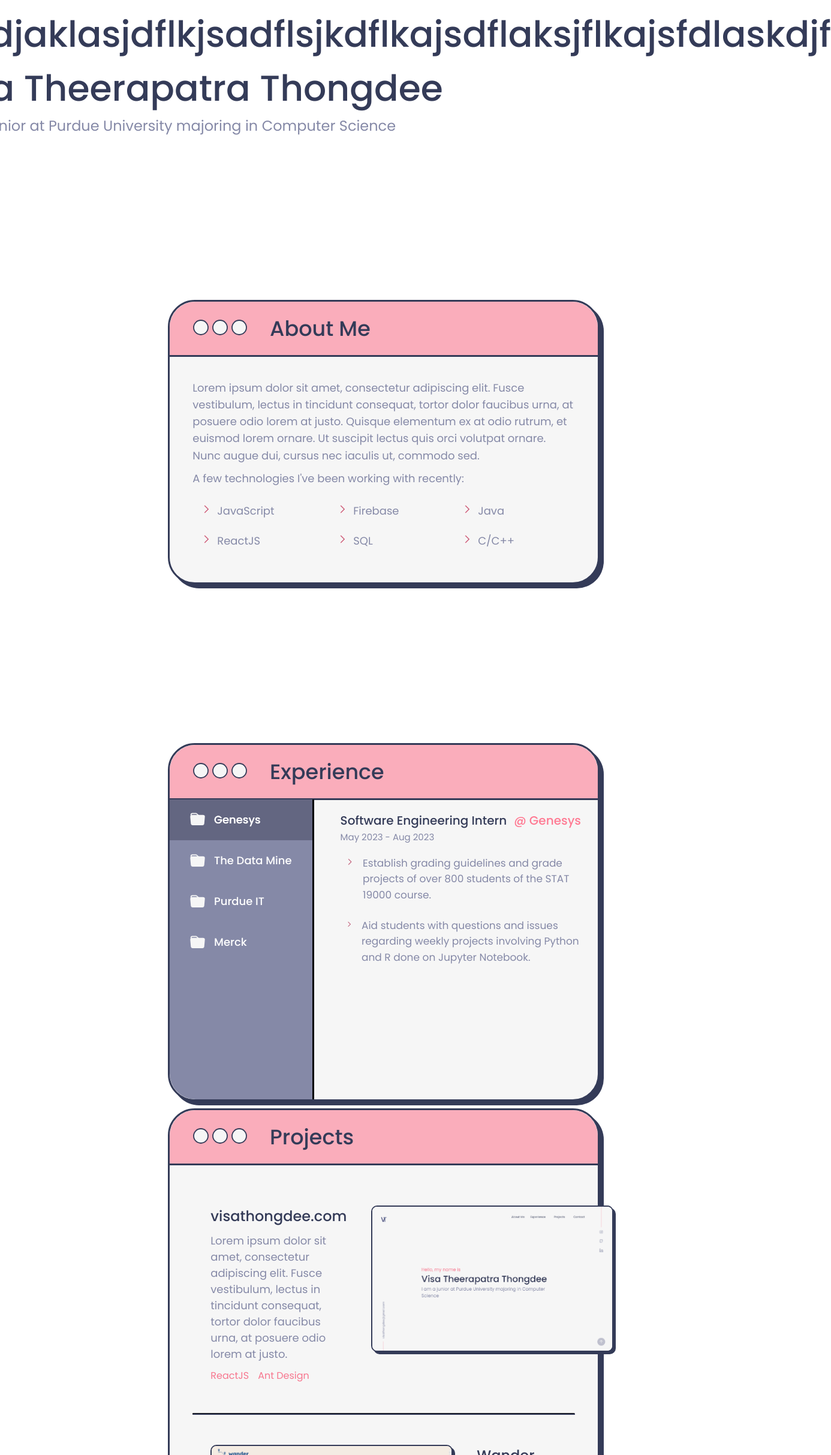
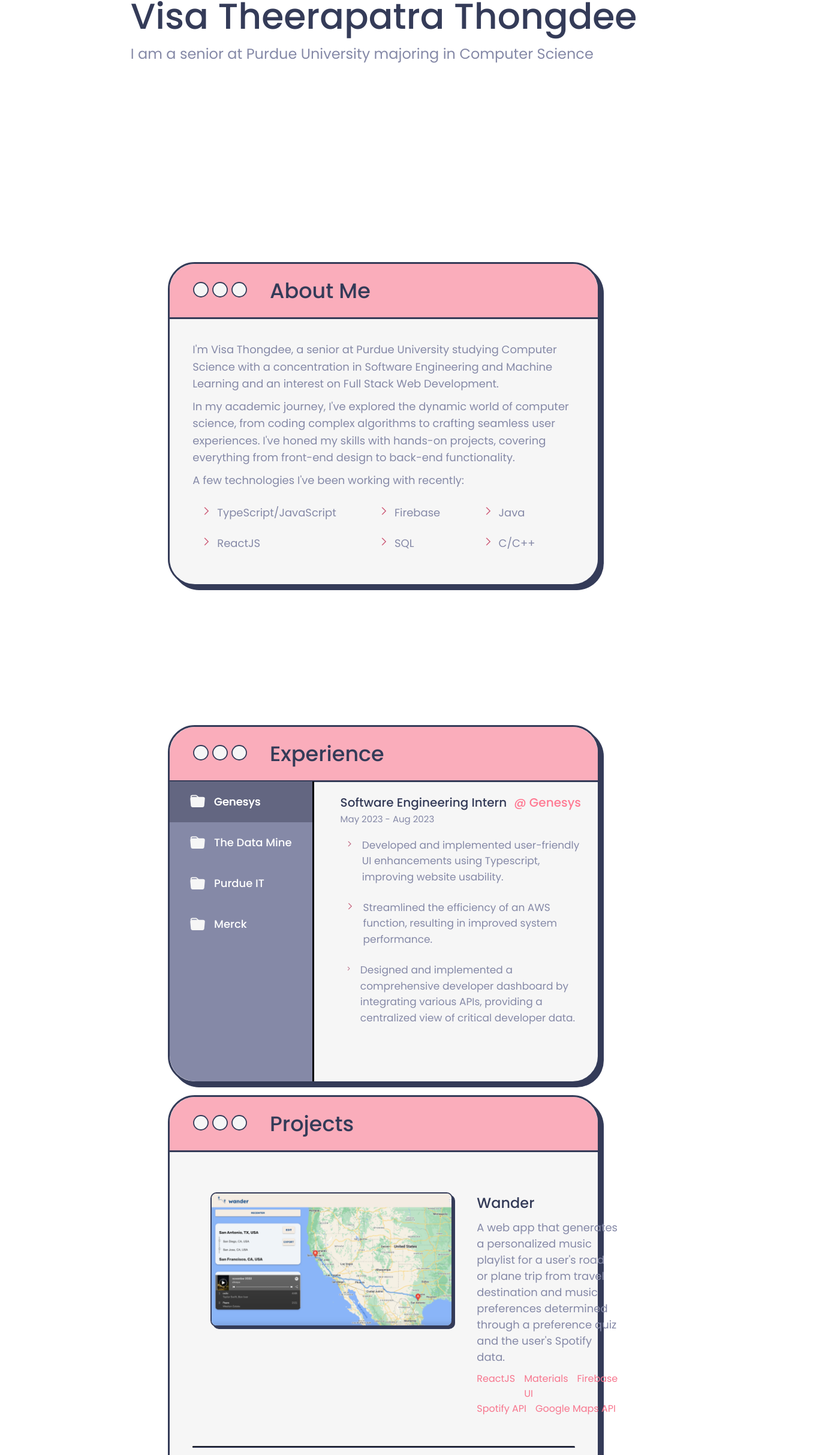
Before and after one commit to visathongdee/personal-website, a React (Create React App) app in the folder my-app/: page / in a window 1280 px wide. Shown: the part 331-2757 px from the top of the page at 60% size, 1386 px wide, since content can reach past the window. Built offline with nearby package versions, Linux system fonts and the light colour scheme.

Commit message:
Updated unwritten descriptions + Added back to top button

```diff
--- a/my-app/src/pages/home.js
+++ b/my-app/src/pages/home.js
@@ -1,6 +1,6 @@
 import React from "react";
 import "../style.css";
-import { Button, theme, Anchor } from "antd";
+import { FloatButton, theme, Anchor } from "antd";
 // import { useNavigate } from "react-router-dom";
 import Landing from "./sections/landing";
 import AboutMe from "./sections/aboutMe";
@@ -38,6 +38,7 @@ export default function Home() {
 
   return (
     <div>
+      <FloatButton.BackTop className="floatbutton"/>
       <Anchor direction="horizontal" items={items} className="anchor" />
       <Landing />
       <div id="aboutMe">
--- a/my-app/src/pages/sections/aboutMe.js
+++ b/my-app/src/pages/sections/aboutMe.js
@@ -1,13 +1,14 @@
 import React from "react";
 import "../../style.css";
-import { theme, Card } from "antd";
+import { Card } from "antd";
 import { BsFillCircleFill, BsChevronRight } from "react-icons/bs";
+// import { theme } from "antd";
 // import { useNavigate } from "react-router-dom";
 
-const { useToken } = theme;
+// const { useToken } = theme;
 
 export default function AboutMe() {
-  const { token } = useToken();
+  // const { token } = useToken();
   const title = (
     <div style={{ display: "flex", marginTop: "5px", marginBottom: "5px" }}>
       <div
@@ -32,7 +33,7 @@ export default function AboutMe() {
     </div>
   );
 
-  const techs = ["JavaScript", "Firebase", "Java", "ReactJS", "SQL", "C/C++"];
+  const techs = ["TypeScript/JavaScript", "Firebase", "Java", "ReactJS", "SQL", "C/C++"];
   const techDiv = [];
   for (let tech of techs) {
     techDiv.push(
@@ -46,13 +47,12 @@ export default function AboutMe() {
   return (
     <div className="parent">
       <div className="container">
-        <Card title={title} style={{ textAlign: "left" }}>
+        <Card title={title} className="browserCard">
           <p>
-            Lorem ipsum dolor sit amet, consectetur adipiscing elit. Fusce
-            vestibulum, lectus in tincidunt consequat, tortor dolor faucibus
-            urna, at posuere odio lorem at justo. Quisque elementum ex at odio
-            rutrum, et euismod lorem ornare. Ut suscipit lectus quis orci
-            volutpat ornare. Nunc augue dui, cursus nec iaculis ut, commodo sed.
+            I'm Visa Thongdee, a senior at Purdue University studying Computer Science with a concentration in Software Engineering and Machine Learning and an interest on Full Stack Web Development.
+          </p>
+          <p>
+            In my academic journey, I've explored the dynamic world of computer science, from coding complex algorithms to crafting seamless user experiences. I've honed my skills with hands-on projects, covering everything from front-end design to back-end functionality.
           </p>
           <p>A few technologies I've been working with recently:</p>
           <div className="skillsGrid">
--- a/my-app/src/pages/sections/experience.tsx
+++ b/my-app/src/pages/sections/experience.tsx
@@ -1,14 +1,14 @@
 import React from "react";
 import "../../style.css";
-import { theme, Card } from "antd";
+import { Card } from "antd";
 import {
   BsFillCircleFill,
   BsChevronRight,
   BsFillFolderFill,
 } from "react-icons/bs";
-import { Radio, Tabs } from "antd";
+import { Tabs } from "antd";
 
-const { useToken } = theme;
+// const { useToken } = theme;
 
 interface ExperienceEntry {
   title: string;
@@ -18,7 +18,7 @@ interface ExperienceEntry {
 }
 
 export default function Experience() {
-  const { token } = useToken();
+  // const { token } = useToken();
   const aboutMeTitle = (
     <div style={{ display: "flex", marginTop: "5px", marginBottom: "5px" }}>
       <div
@@ -48,8 +48,9 @@ export default function Experience() {
     place: "@ Genesys",
     date: "May 2023 - Aug 2023",
     bullets: [
-      "Establish grading guidelines and grade projects of over 800 students of the STAT 19000 course.",
-      "Aid students with questions and issues regarding weekly projects involving Python and R done on Jupyter Notebook.",
+      "Developed and implemented user-friendly UI enhancements using Typescript, improving website usability.",
+      "Streamlined the efficiency of an AWS function, resulting in improved system performance.",
+      "Designed and implemented a comprehensive developer dashboard by integrating various APIs, providing a centralized view of critical developer data.",
     ],
   };
 
@@ -175,7 +176,7 @@ export default function Experience() {
       <div className="container">
         <Card
           title={aboutMeTitle}
-          style={{ textAlign: "left" }}
+          className="browserCard"
           bodyStyle={{ padding: "0", margin: "0" }}
         >
           {/* <Tabs
--- a/my-app/src/pages/sections/landing.js
+++ b/my-app/src/pages/sections/landing.js
@@ -14,9 +14,6 @@ export default function Landing() {
           Hello, my name is
         </h2>
         <h1 style={{ fontSize: "60px", margin: "0px", textAlign: "left" }}>
-          test check alsdjaklasjdflkjsadflsjkdflkajsdflaksjflkajsfdlaskdjf
-        </h1>
-        <h1 style={{ fontSize: "60px", margin: "0px", textAlign: "left" }}>
           Visa Theerapatra Thongdee
         </h1>
         <h2
@@ -26,7 +23,7 @@ export default function Landing() {
             textAlign: "left",
           }}
         >
-          I am a junior at Purdue University majoring in Computer Science
+          I am a senior at Purdue University majoring in Computer Science
         </h2>
       </div>
     </div>
--- a/my-app/src/pages/sections/projects.tsx
+++ b/my-app/src/pages/sections/projects.tsx
@@ -1,7 +1,7 @@
 import React from "react";
 import "../../style.css";
 import { theme, Card } from "antd";
-import { BsFillCircleFill, BsChevronRight } from "react-icons/bs";
+import { BsFillCircleFill } from "react-icons/bs";
 import wanderPhoto from "../images/wanderMap.png";
 import websitePhoto from "../images/websiteMock.png";
 
@@ -39,9 +39,7 @@ export default function Projects() {
         <div>
           <p className="proj-title">visathongdee.com</p>
           <p className="proj-content">
-            Lorem ipsum dolor sit amet, consectetur adipiscing elit. Fusce
-            vestibulum, lectus in tincidunt consequat, tortor dolor faucibus
-            urna, at posuere odio lorem at justo.
+            My personal website to showcase my skill, experiences, and projects.
           </p>
           <div
             style={{
@@ -53,6 +51,7 @@ export default function Projects() {
           >
             <p className="proj-tech-list">ReactJS</p>
             <p className="proj-tech-list">Ant Design</p>
+            <p className="proj-tech-list">Typescript</p>
           </div>
         </div>
         <div>
@@ -71,9 +70,9 @@ export default function Projects() {
         <div>
           <p className="proj-title">Wander</p>
           <p className="proj-content">
-            Lorem ipsum dolor sit amet, consectetur adipiscing elit. Fusce
-            vestibulum, lectus in tincidunt consequat, tortor dolor faucibus
-            urna, at posuere odio lorem at justo.
+            A web app that generates a personalized music playlist for a user's
+            road or plane trip from travel destination and music preferences
+            determined through a preference quiz and the user's Spotify data.
           </p>
           <div>
             <div
@@ -110,10 +109,10 @@ export default function Projects() {
   return (
     <div className="parent">
       <div className="container">
-        <Card title={title} style={{ textAlign: "left" }}>
+        <Card title={title} className="browserCard">
+          <div>{getWanderSection()}</div>
+          <hr className="line" />
           <div>{getWebsiteSection()}</div>
-          <hr className="line" />
-          <div>{getWanderSection()}</div>
         </Card>
       </div>
     </div>
--- /dev/null
+++ b/my-app/src/react-app-env.d.ts
@@ -0,0 +1,4 @@
+declare module "*.png";
+declare module "*.svg";
+declare module "*.jpeg";
+declare module "*.jpg";
--- a/my-app/src/style.css
+++ b/my-app/src/style.css
@@ -1,8 +1,6 @@
-@import url('https://fonts.googleapis.com/css2?family=Poppins:ital,wght@0,100;0,200;0,300;0,400;0,500;0,600;0,700;0,800;0,900;1,100;1,200;1,300;1,400;1,500;1,600;1,700;1,800;1,900&display=swap'); */
-
-
-html {
-    background-color: #F6F6F6
+@import url("https://fonts.googleapis.com/css2?family=Poppins:ital,wght@0,100;0,200;0,300;0,400;0,500;0,600;0,700;0,800;0,900;1,100;1,200;1,300;1,400;1,500;1,600;1,700;1,800;1,900&display=swap");
+*/ html {
+  background-color: #f6f6f6;
 }
 
 /* @font-face {
@@ -11,31 +9,32 @@ html {
 } */
 
 * {
-    font-family: 'Poppins', sans-serif;
-    color: #343B58;
+  font-family: "Poppins", sans-serif;
+  color: #343b58;
 }
 
 p body h1 h2 {
-    font-family: 'Poppins', sans-serif;
-    color: #343B58;
+  font-family: "Poppins", sans-serif;
+  color: #343b58;
 }
 
 h1 {
-    font-family: 'Poppins', sans-serif;
+  font-family: "Poppins", sans-serif;
   font-weight: 500;
-    color: #343B58;
+  color: #343b58;
 }
 
-body, h2 {
-    font-family: 'Poppins', sans-serif;
+body,
+h2 {
+  font-family: "Poppins", sans-serif;
   font-weight: 400;
-    color: #343B58;
+  color: #343b58;
 }
 
 p {
-    font-family: 'Poppins', sans-serif;
+  font-family: "Poppins", sans-serif;
   font-weight: 400;
-    color: #8589A7;
+  color: #8589a7;
   margin-top: 0px;
   margin-bottom: 10px;
 }
@@ -65,8 +64,8 @@ p {
 .ant-card {
   width: 90vh;
   border-width: 3px;
-    border-color: #343B58;
-    box-shadow: 7px 7px #343B58;
+  border-color: #343b58;
+  box-shadow: 7px 7px #343b58;
   border-radius: 45px;
 }
 
@@ -77,18 +76,18 @@ p {
 }
 
 .ant-card .ant-card-head {
-    background: #FAADBB;
+  background: #faadbb;
   border-width: 3px;
-    border-color: #343B58;
+  border-color: #343b58;
   border-radius: 43px 43px 0px 0px;
 }
 
-.ant-card .ant-card-body{
+.ant-card .ant-card-body {
   font-size: 18px;
   margin: 2%;
 }
 
-.skillsGrid{
+.skillsGrid {
   display: grid;
   gap: 10px;
   grid-template-columns: auto auto auto;
@@ -98,12 +97,12 @@ p {
 .gridItem {
   padding: 6px;
   text-align: left;
-    color: #8589A7;
+  color: #8589a7;
 }
 
 .bullet {
   width: 15px;
-    stroke: #F7768E;
+  stroke: #f7768e;
   stroke-width: 1;
   margin-right: 10px;
 }
@@ -111,35 +110,38 @@ p {
 .circleIcon {
   padding: 1px;
   width: 30px;
-    stroke: #343B58;
+  stroke: #343b58;
   stroke-width: 1.2;
-    fill: #F6F6F6;
+  fill: #f6f6f6;
   margin: 0;
 }
 
+.browserCard {
+  text-align: left;
+}
 
 /* ===================== ANCHOR ===================== */
 
-.anchor {
+/* .anchor { */
 /* background-color: rgb(246, 246, 246, 0.5); */
 /* height: 50px; */
-}
+/* } */
 
 .ant-anchor-link-title {
   font-size: 16px;
-    color: #343B58 !important;
+  color: #343b58 !important;
   padding-inline: 30px;
 }
 
 .ant-anchor-link-title.ant-anchor-link-title-active {
   font-size: 16px;
-    color: #F7768E !important;
+  color: #f7768e !important;
   padding-inline: 30px;
 }
 
 .ant-anchor {
   padding: 15px !important;
-    padding-top: 60px !important;
+  padding-top: 30px !important;
   background-color: rgb(255, 255, 255, 0.75);
   justify-content: flex-end;
 }
@@ -148,10 +150,9 @@ p {
   color: transparent !important;
 }
 
-
 /* ================EXPERIENCE PAGE==================================== */
 .ant-tabs-nav-list {
-    background-color: #8589A7;
+  background-color: #8589a7;
   border-radius: 0px 0px 0px 43px;
   color: white;
   border-right: 3px solid #000000;
@@ -196,7 +197,6 @@ p {
     border-radius: 0px 0px 0px 43px;
 } */
 
-
 /* aligning and coloring folder icons*/
 .tab-label {
   display: flex;
@@ -207,7 +207,7 @@ p {
   width: 25px;
   height: 25px;
   /* size: 50; */
-    fill: #F6F6F6;
+  fill: #f6f6f6;
   padding-right: 15px;
   /* margin-top: 50px; */
 }
@@ -218,7 +218,7 @@ p {
 }
 
 .exp-title {
-    color: #343B58;
+  color: #343b58;
   font-size: 20px;
   font-weight: 500;
   margin: 0px;
@@ -234,7 +234,7 @@ p {
 }
 
 .exp-title-secondary {
-    color: #8589A7;
+  color: #8589a7;
   font-size: 15px;
   font-weight: 400;
   margin: 0px;
@@ -249,21 +249,20 @@ p {
   padding: 6px;
   text-align: left;
   font-size: 17px;
-    color: #8589A7;
+  color: #8589a7;
   display: flex;
 }
 
 .exp-bullet {
   width: 25px;
-    stroke: #F7768E;
+  stroke: #f7768e;
   stroke-width: 1;
   padding: 10px;
 }
 
-
 /* ===================== Projects Page ===================== */
 .proj-title {
-    color: #343B58;
+  color: #343b58;
   font-size: 24px;
   font-family: Poppins;
   font-style: normal;
@@ -274,13 +273,13 @@ p {
 .proj-photo {
   width: 400px;
   border-radius: 10px;
-    border: 2px solid #343B58;
+  border: 2px solid #343b58;
   background: lightgray 50% / cover no-repeat;
-    box-shadow: 4px 4px 0px 0px #343B58;
+  box-shadow: 4px 4px 0px 0px #343b58;
 }
 
 .proj-content {
-    color: #8589A7;
+  color: #8589a7;
   font-size: 18px;
   font-family: Poppins;
   font-style: normal;
@@ -289,7 +288,7 @@ p {
 }
 
 .proj-tech-list {
-    color: #F7768E;
+  color: #f7768e;
   font-size: 16px;
   font-family: Poppins;
   font-style: normal;
@@ -299,9 +298,9 @@ p {
 }
 
 .line {
-    background-color: #343B58;
-    color: #343B58;
-    border-color: #343B58;
+  background-color: #343b58;
+  color: #343b58;
+  border-color: #343b58;
   height: 1px;
   border-radius: 2px;
   margin-block: 50px;
@@ -309,7 +308,7 @@ p {
 
 /* ===================== Contact Page ===================== */
 .contact-bold {
-    color: #343B58;
+  color: #343b58;
   font-size: 18px;
   font-family: Poppins;
   font-style: normal;
@@ -319,6 +318,6 @@ p {
 }
 
 .contact-icon {
-    stroke: #8589A7;
+  stroke: #8589a7;
   width: 20px;
 }
```
Also changed, not shown: my-app/src/pages/sections/contact.tsx (+5 -2 lines). Lines whose indentation alone changed are shown as unchanged.
